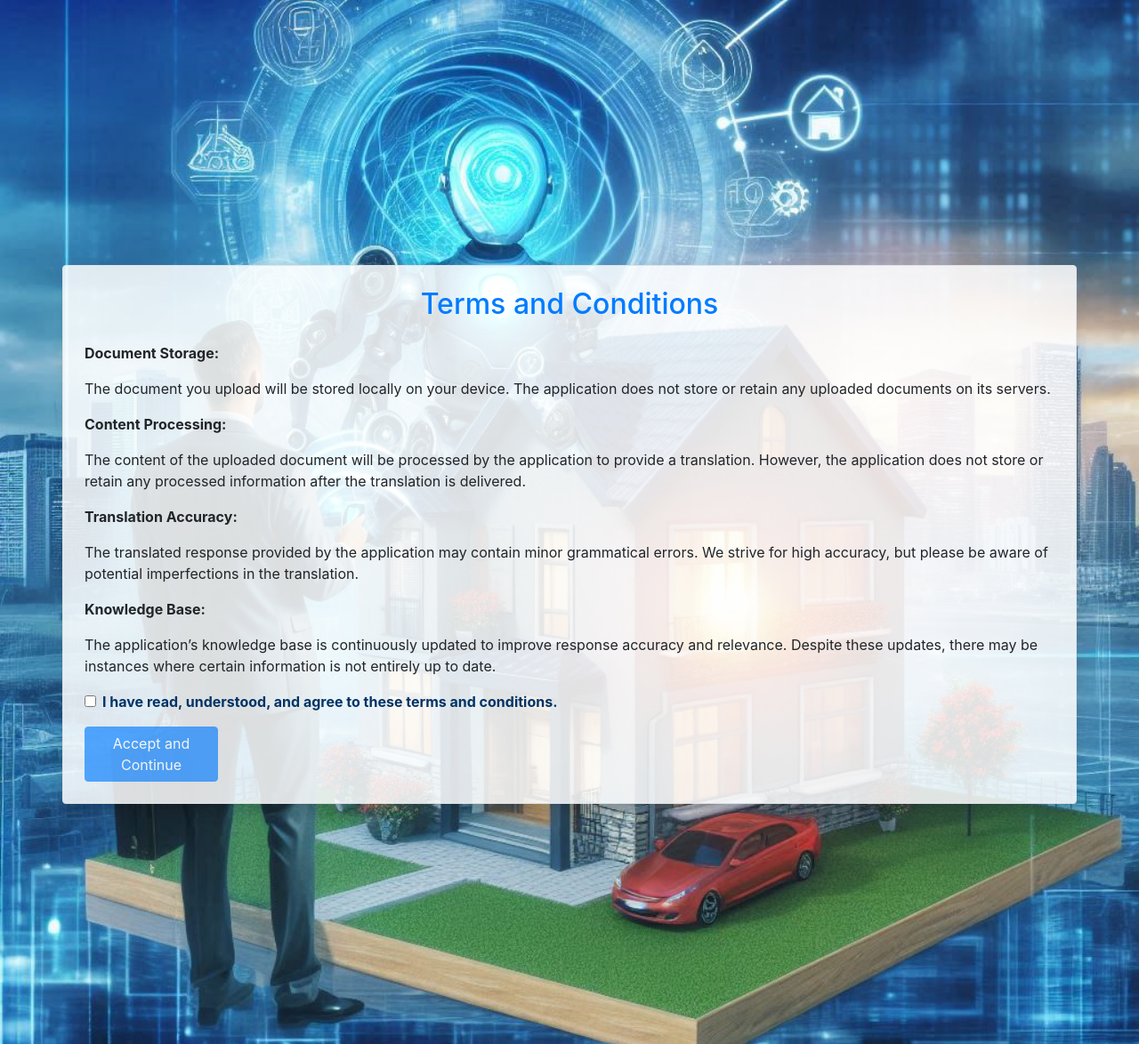
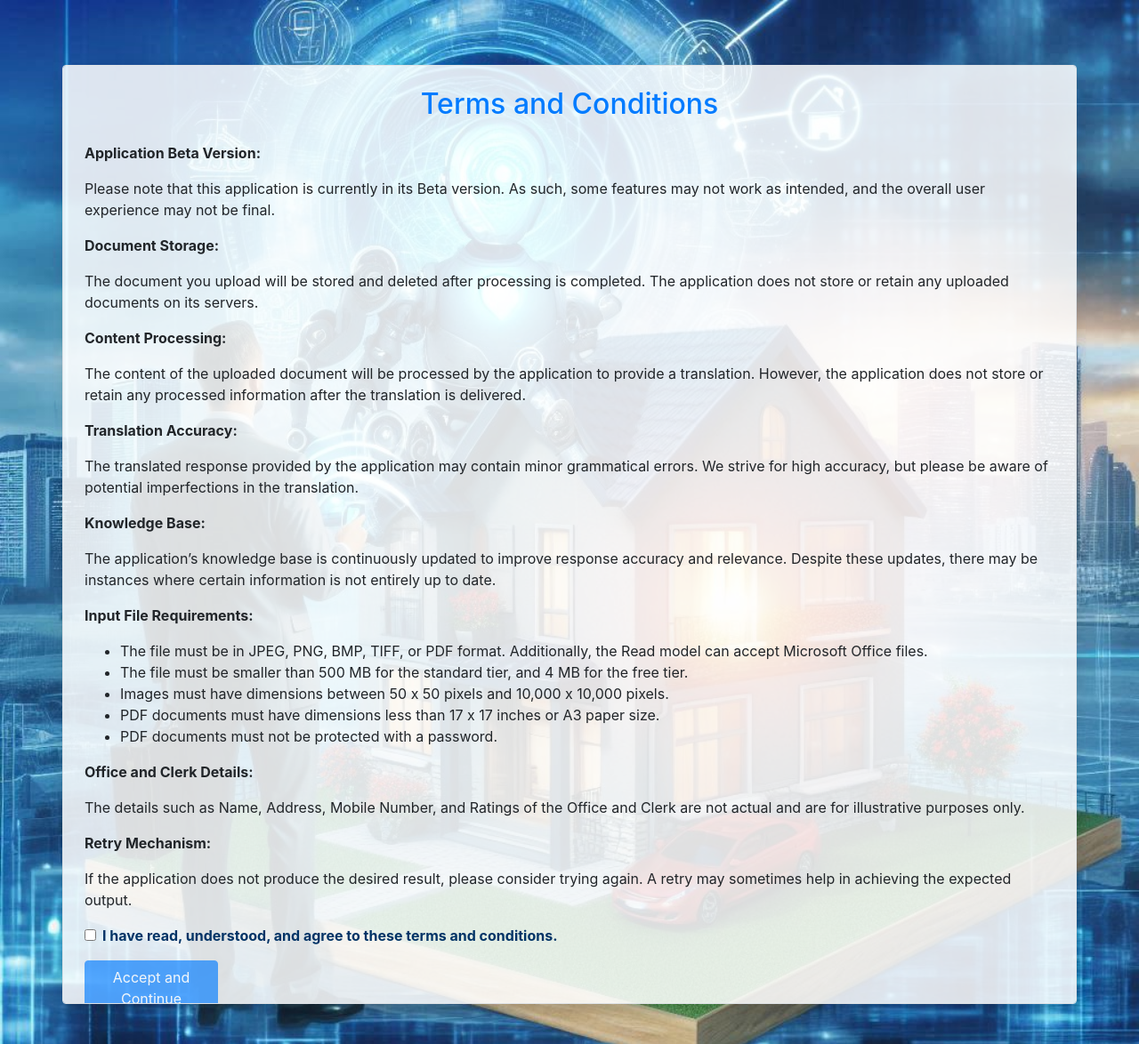
Before and after one commit to Baijnath-Singh/Klerk, a Flask app: page / in a window 1280 px wide. Shown: the whole page at 89% size. Run offline with Flask 2, Linux system fonts and the light colour scheme; some libraries are stand-ins or nearby versions.

Commit message:
updated term and condition

```diff
--- a/templates/index.html
+++ b/templates/index.html
@@ -12,14 +12,35 @@
     <div class="container mt-5 p-4 border rounded shadow" id="terms-container">
         <h2 class="text-center text-primary mb-4">Terms and Conditions</h2>
         <div class="terms-content">
+            <p><strong>Application Beta Version:</strong></p>
+            <p>Please note that this application is currently in its Beta version. As such, some features may not work as intended, and the overall user experience may not be final.</p>
+
             <p><strong>Document Storage:</strong></p>
-            <p>The document you upload will be stored locally on your device. The application does not store or retain any uploaded documents on its servers.</p>
+            <p>The document you upload will be stored and deleted after processing is completed. The application does not store or retain any uploaded documents on its servers.</p>
+
             <p><strong>Content Processing:</strong></p>
             <p>The content of the uploaded document will be processed by the application to provide a translation. However, the application does not store or retain any processed information after the translation is delivered.</p>
+
             <p><strong>Translation Accuracy:</strong></p>
             <p>The translated response provided by the application may contain minor grammatical errors. We strive for high accuracy, but please be aware of potential imperfections in the translation.</p>
+
             <p><strong>Knowledge Base:</strong></p>
             <p>The application’s knowledge base is continuously updated to improve response accuracy and relevance. Despite these updates, there may be instances where certain information is not entirely up to date.</p>
+
+            <p><strong>Input File Requirements:</strong></p>
+            <ul>
+                <li>The file must be in JPEG, PNG, BMP, TIFF, or PDF format. Additionally, the Read model can accept Microsoft Office files.</li>
+                <li>The file must be smaller than 500 MB for the standard tier, and 4 MB for the free tier.</li>
+                <li>Images must have dimensions between 50 x 50 pixels and 10,000 x 10,000 pixels.</li>
+                <li>PDF documents must have dimensions less than 17 x 17 inches or A3 paper size.</li>
+                <li>PDF documents must not be protected with a password.</li>
+            </ul>
+
+            <p><strong>Office and Clerk Details:</strong></p>
+            <p>The details such as Name, Address, Mobile Number, and Ratings of the Office and Clerk are not actual and are for illustrative purposes only.</p>
+
+            <p><strong>Retry Mechanism:</strong></p>
+            <p>If the application does not produce the desired result, please consider trying again. A retry may sometimes help in achieving the expected output.</p>
         </div>
         <div class="form-check">
             <input type="checkbox" class="form-check-input" id="acceptTerms">
```
